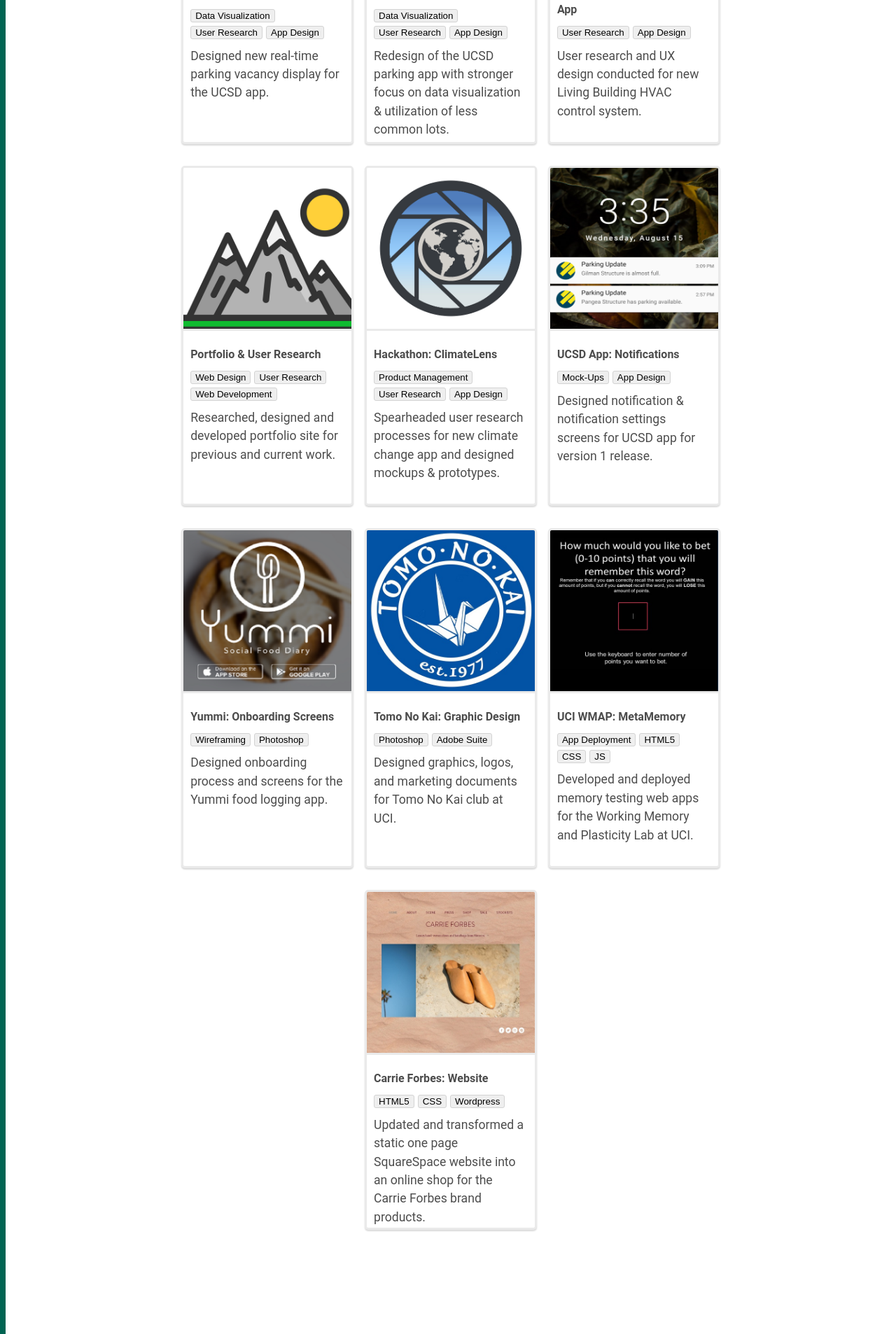
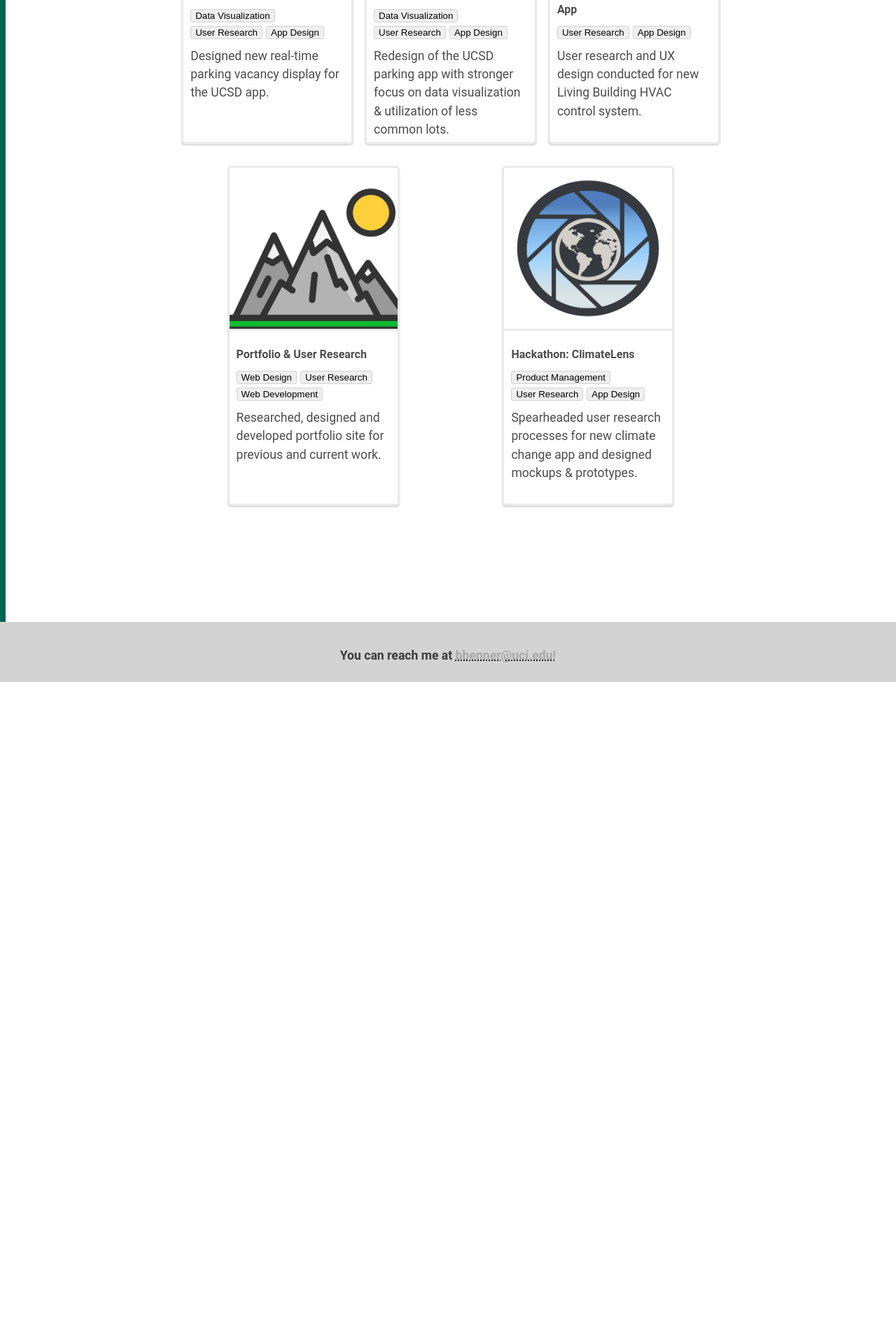
Before and after one commit to bbenner2876/bbenner2876.github.io, a Flask app: page / in a window 1280 px wide. Shown: the part 2221-4128 px from the top of the page at 70% size. After the commit the page ends 3196 px from the top, so only its background shows below. Run offline with Flask 2, Linux system fonts and the light colour scheme; some libraries are stand-ins or nearby versions.

Commit message:
Update index.html

```diff
--- a/templates/index.html
+++ b/templates/index.html
@@ -103,54 +103,6 @@
                                 </div>
                             </a>
                         </div>
-                        <div class="card">
-                            <a target="_blank" href="https://www.figma.com/proto/OxGqai616fOW4ag9lkK1Nr/notifications-v2?node-id=10%3A14&scaling=scale-down">
-                                <img src="/static/images/notifications_sc.png">
-                                <div class="card-details">
-                                    <h4>UCSD App: Notifications</h4>
-                                    <span><button>Mock-Ups</button><button>App Design</button></span>
-                                    <p>Designed notification & notification settings screens for UCSD app for version 1 release.</p>
-                                </div>
-                            </a>
-                        </div>
-                        <div class="card">
-                            <a target="_blank" href="https://www.figma.com/proto/KGUUmTWQHUB1uFGEiVhEM9Ig/5G1G-Yummi-Final-Design-Flow?node-id=59%3A2&scaling=scale-down">
-                                <img src="/static/images/yummi.png">
-                                <div class="card-details">
-                                    <h4>Yummi: Onboarding Screens</h4>
-                                    <span><button>Wireframing</button><button>Photoshop</button></span>
-                                    <p>Designed onboarding process and screens for the Yummi food logging app.</p>
-                                </div>
-                            </a>
-                        </div>
-                        <div class="card">
-                            <a href="{{ url_for('tomo') }}">
-                                <img src="/static/images/crane_logo.jpg">
-                                <div class="card-details">
-                                    <h4>Tomo No Kai: Graphic Design</h4>
-                                    <span><button>Photoshop</button><button>Adobe Suite</button></span>
-                                    <p>Designed graphics, logos, and marketing documents for Tomo No Kai club at UCI.</p>
-                                </div>
-                            </a>
-                        </div>
-                        <div class="card">
-                            <img src="/static/images/metamemory.jpg">
-                            <div class="card-details">
-                                <h4>UCI WMAP: MetaMemory</h4>
-                                <span><button>App Deployment</button><button>HTML5</button><button>CSS</button><button>JS</button></span>
-                                <p>Developed and deployed memory testing web apps for the Working Memory and Plasticity Lab at UCI.</p>
-                            </div>
-                        </div>
-                        <div class="card">
-                            <a target="_blank" href="http://carrieforbesinc.com/">
-                                <img src="/static/images/carrieForbes.jpg">
-                                <div class="card-details">
-                                    <h4>Carrie Forbes: Website</h4>
-                                    <span><button>HTML5</button><button>CSS</button><button>Wordpress</button></span>
-                                    <p>Updated and transformed a static one page SquareSpace website into an online shop for the Carrie Forbes brand products.</p>
-                                </div>
-                            </a>
-                        </div>
                     </article>
                 </section>
 
```
